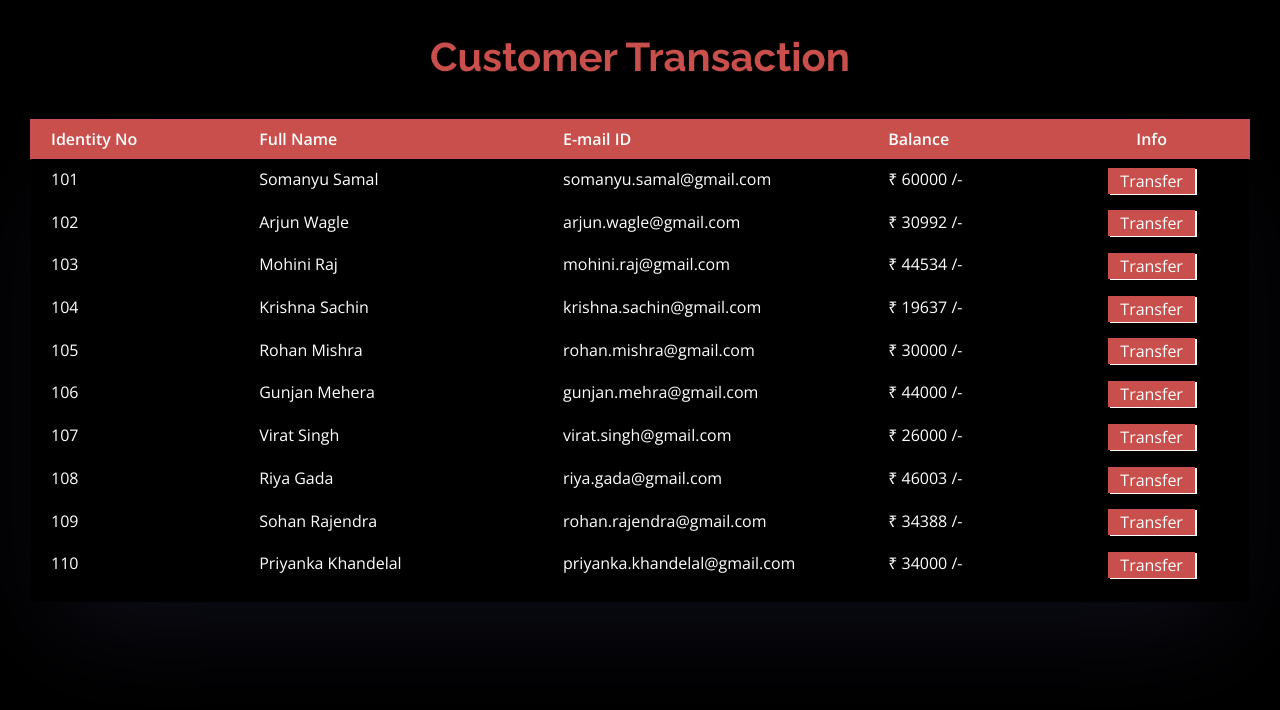
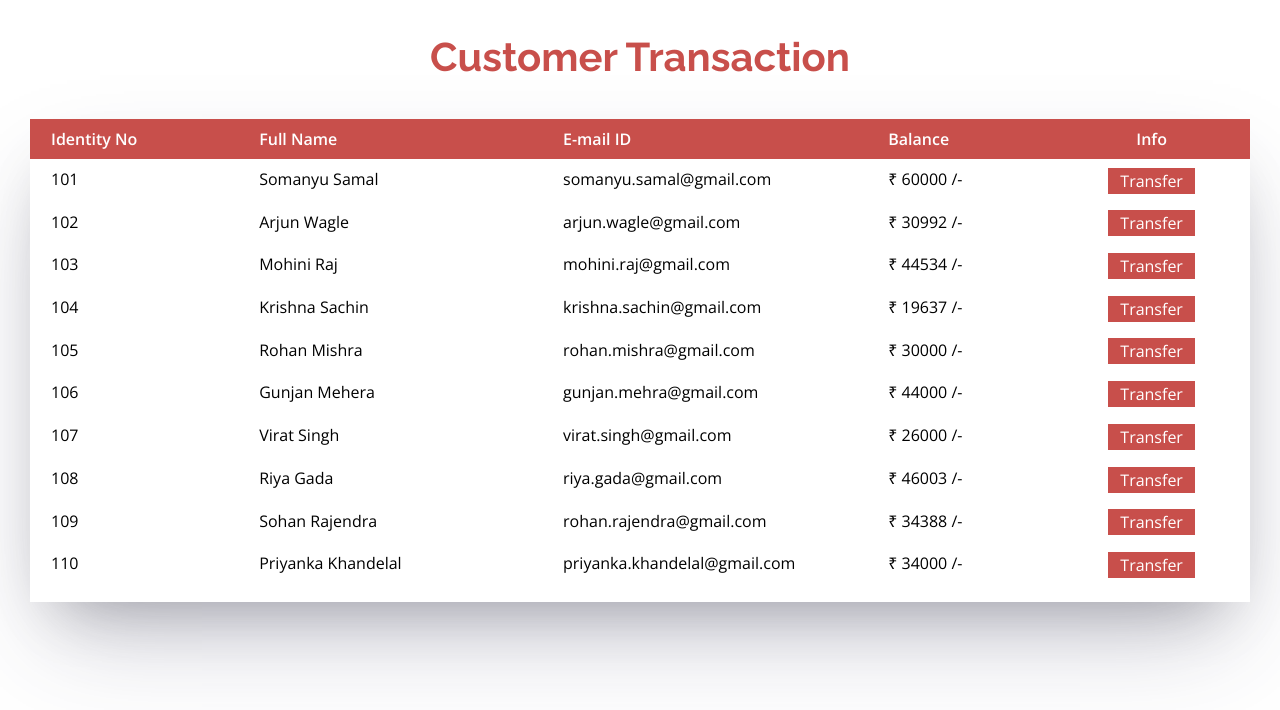
Before and after one commit to Somanyu/Banking-System, a PHP site: page /customers/customer.php in a window 1280 px wide. Shown: the top 710 px of the page. Run offline with PHP 8.4, Linux system fonts and the light colour scheme; data comes from the database, SQL or seed files in the repository; some libraries are stand-ins or nearby versions.

Commit message:
changed background & font

```diff
--- a/customers/assets/customer.css
+++ b/customers/assets/customer.css
@@ -11,7 +11,7 @@
 
 body {
   text-align: center;
-  background: rgb(0, 0, 0);
+  background: rgb(255, 255, 255);
   margin: 0;
   font-size: 1rem;
   line-height: 1.5;
@@ -50,7 +50,9 @@ body {
   box-shadow: rgba(146, 146, 155, 0.288) 0px 7px 29px 0px; */
   /* shadow 2
   box-shadow: rgba(255, 255, 255, 0.24) 0px 3px 8px; */
-  box-shadow: rgba(255, 255, 255, 0.1) 0px 1px 1px 0px inset, rgba(50, 50, 93, 0.25) 0px 50px 100px -20px, rgba(0, 0, 0, 0.3) 0px 30px 60px -30px;
+  box-shadow: rgba(255, 255, 255, 0.1) 0px 1px 1px 0px inset,
+    rgba(50, 50, 93, 0.25) 0px 50px 100px -20px,
+    rgba(0, 0, 0, 0.3) 0px 30px 60px -30px;
 }
 
 .table {
@@ -91,12 +93,12 @@ tr {
 
 tbody {
   font-family: "Open Sans", sans-serif;
-  color: rgb(255, 255, 255);
+  color: rgb(0, 0, 0);
 }
 
 tbody:hover {
-  background-color: white;
-  color: black;
+  background-color: rgb(248, 124, 124);
+  color: rgb(255, 255, 255);
 }
 
 .table > tbody {
@@ -128,6 +130,7 @@ tr {
   font-size: 1rem;
   box-shadow: 2px 1px rgb(255, 255, 255);
 }
+
 .btn:active {
   box-shadow: 1px 1px 0px 1px #12182400;
   -webkit-box-shadow: 1px 1px 0px 1px #12182400;
```
